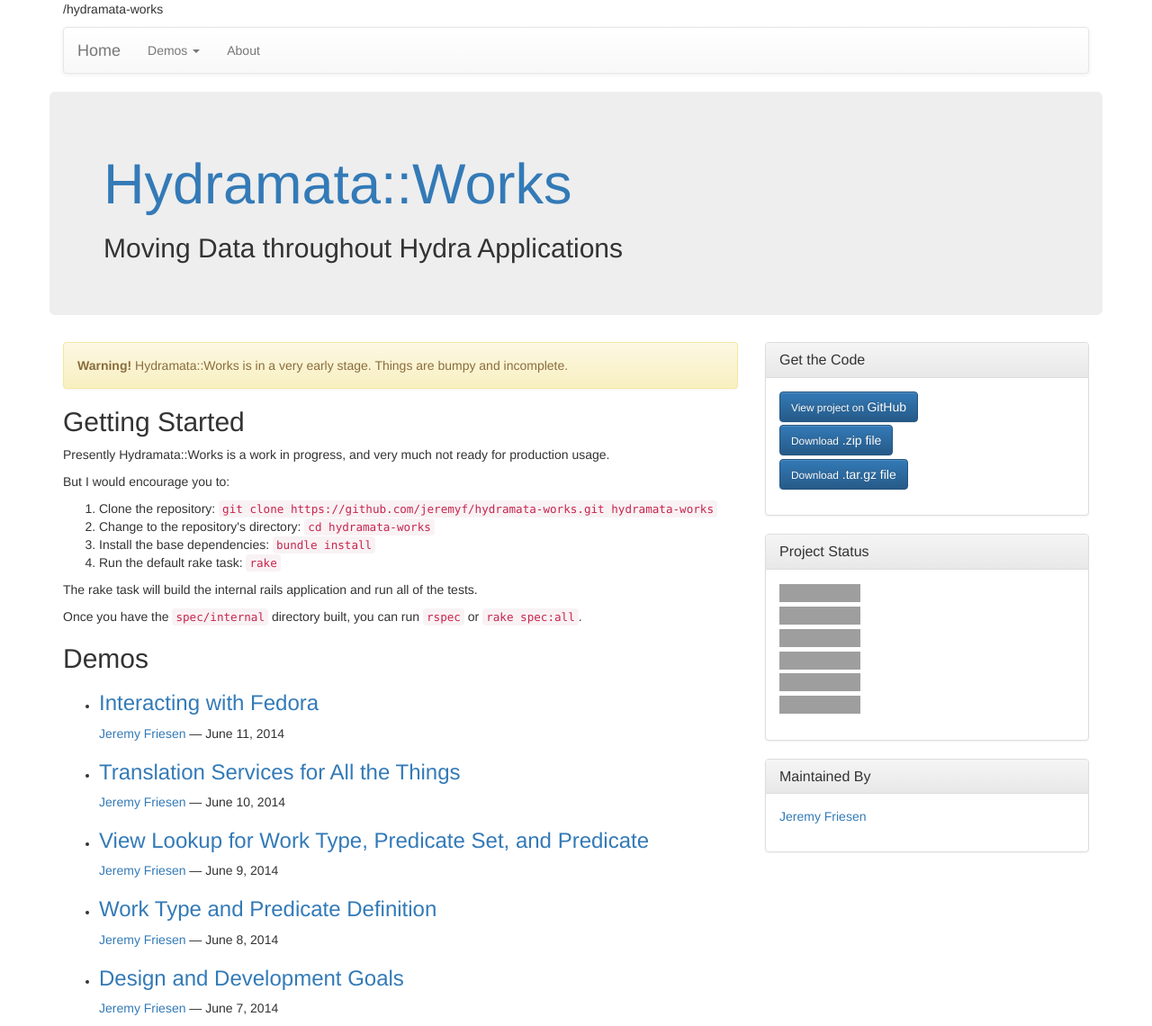
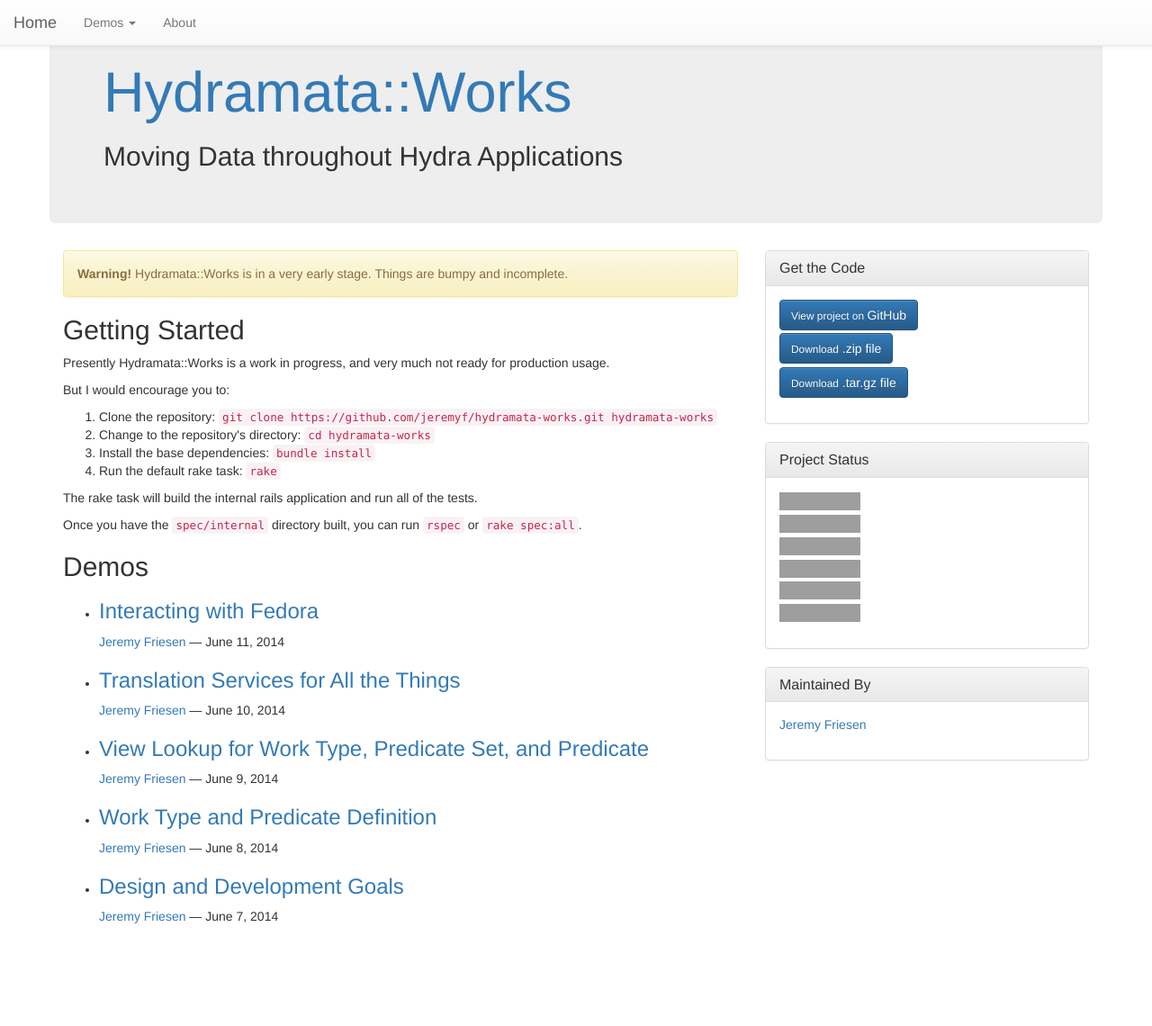
Before and after one commit to jeremyf/hydramata-works, a Jekyll site: the page built from index.html, in a window 1280 px wide and 1140 px high. Shown: the whole window at 90% size. Built offline with Jekyll 4.4.1, drawn with Linux system fonts in a browser that asks for light colours; nearby versions of some CDN libraries; Markdown is read by kramdown in place of the engine named in the settings; grey boxes are pictures that could not be loaded.

Commit message:
Making the nav bar sticky

```diff
--- a/_includes/navbar.html
+++ b/_includes/navbar.html
@@ -1,5 +1,4 @@
-<p>{{ site.baseurl + '/demos/index.html' }}</p>
-<nav class="navbar navbar-default" role="navigation">
+<nav class="navbar navbar-default navbar-fixed-top" role="navigation">
   <div class="container-fluid">
     <!-- Brand and toggle get grouped for better mobile display -->
     <div class="navbar-header">
@@ -16,16 +15,16 @@
     <div class="collapse navbar-collapse" id="bs-example-navbar-collapse-1">
       <ul class="nav navbar-nav">
         <li class="dropdown">
-          <a href="{{ site.baseurl }}/demos/" data-toggle="dropdown" class="dropdown-toggle {% if page.url contains '/demos/' %} active{% endif %}">Demos <span class="caret"></span></a>
+          <a href="{{ site.baseurl }}/demos/" data-toggle="dropdown" class="dropdown-toggle">Demos <span class="caret"></span></a>
           <ul class="dropdown-menu" role="menu">
-            <li><a href="{{ site.baseurl }}/demos/">All Demos</a></li>
+            <li  {% if page.url contains '/demos/' %}class="active"{% endif %}><a href="{{ site.baseurl }}/demos/">All Demos</a></li>
             <li class="divider"></li>
             {% for demo in site.categories.demos %}
               <li><a href="#">{{ demo.title }}</a></li>
             {% endfor %}
           </ul>
         </li>
-        <li><a href="{{ site.baseurl }}/about/" {% if page.url contains '/about/index.html' %}class="active"{% endif %}>About</a></li>
+        <li {% if page.url contains '/about/index.html' %}class="active"{% endif %}><a href="{{ site.baseurl }}/about/">About</a></li>
       </ul>
     </div>
   </div>
```
